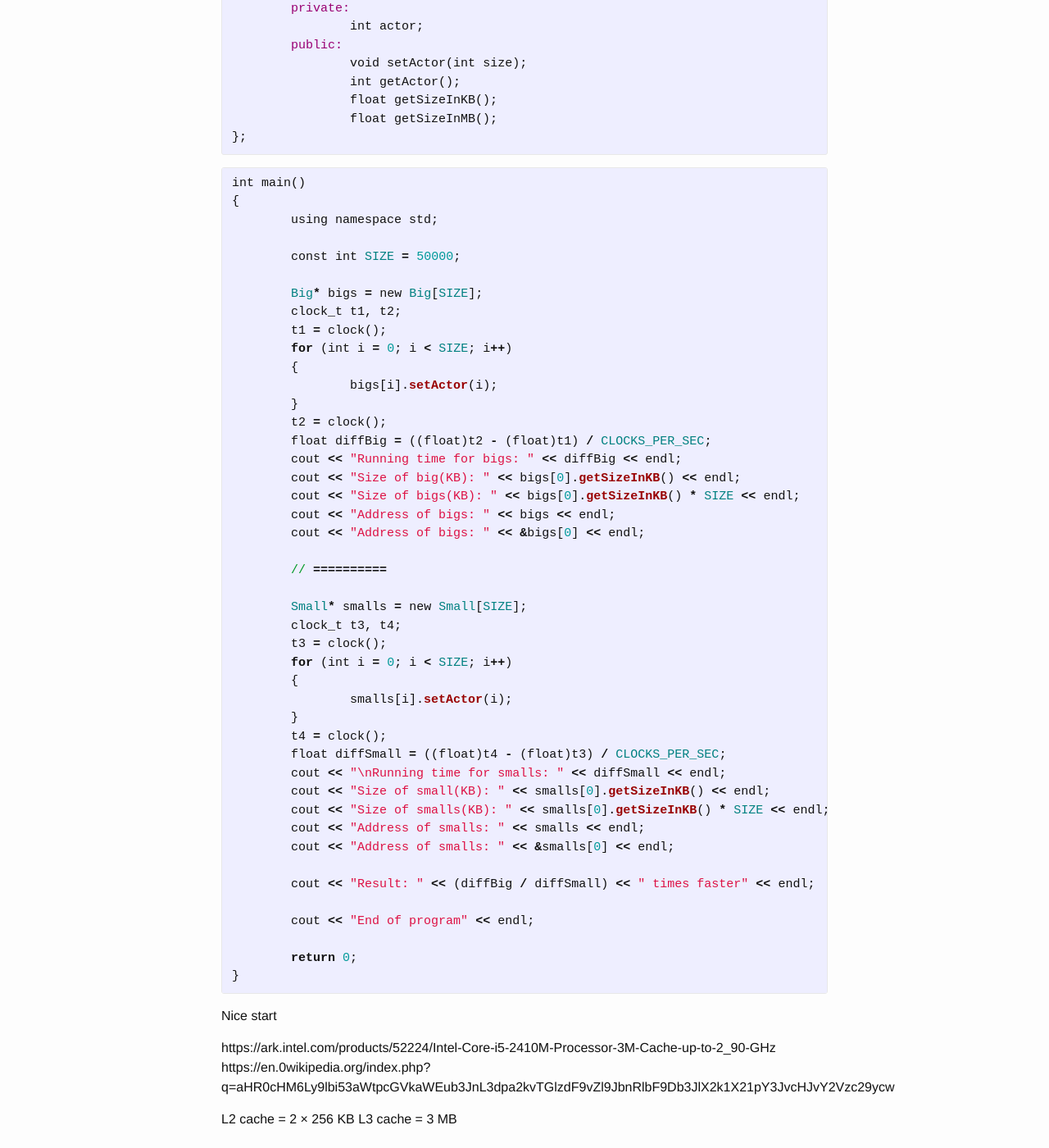
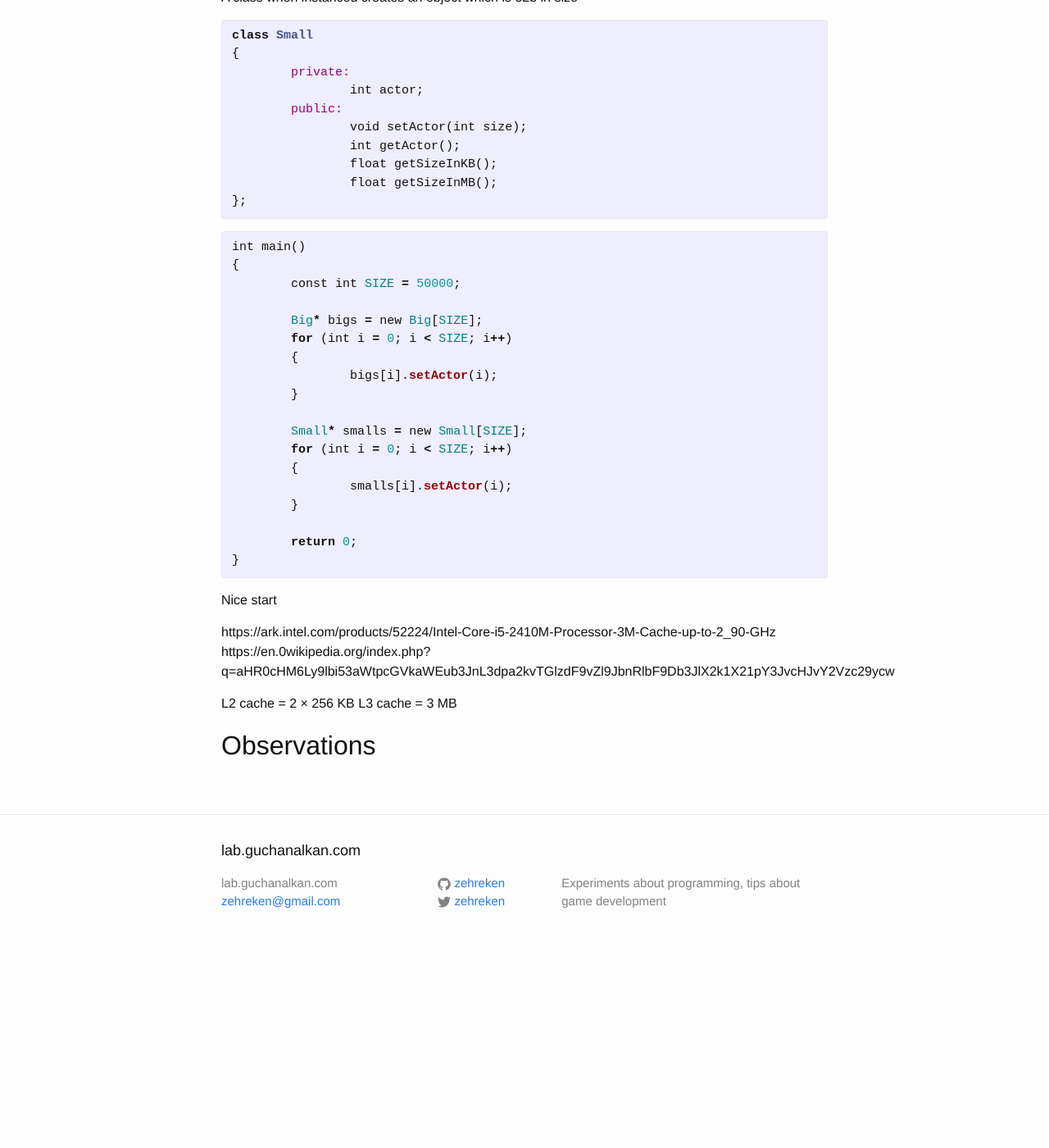
Before and after one commit to zehreken/zehreken.github.io, a Jekyll site: the page built from _posts/2017-06-08-cache-miss-and-data-locality.markdown, in a window 1280 px wide and 1400 px high, scrolled down 907 px. Shown: the whole window at 82% size. Built offline with Jekyll 4.4.1, drawn with Linux system fonts in a browser that asks for light colours; after the commit the page ends 2078 px from its top, so only the background shows below that; some of the changed text lies outside the part shown.

Commit message:
Update post

```diff
--- a/_posts/2017-06-08-cache-miss-and-data-locality.markdown
+++ b/_posts/2017-06-08-cache-miss-and-data-locality.markdown
@@ -9,6 +9,7 @@
 ## Why
 The reason for cache misses is bad data locality. Let's examine this simple code piece written in c++.
 
+A class when instanced creates an object which is 1MB in size
 {% highlight ruby %}
 class Big
 {
@@ -23,6 +24,7 @@
 };
 {% endhighlight %}
 
+A class when instanced creates an object which is 32b in size
 {% highlight ruby %}
 class Small
 {
@@ -39,45 +41,19 @@
 {% highlight ruby %}
 int main()
 {
-	using namespace std;
-
 	const int SIZE = 50000;
 
 	Big* bigs = new Big[SIZE];
-	clock_t t1, t2;
-	t1 = clock();
 	for (int i = 0; i < SIZE; i++)
 	{
 		bigs[i].setActor(i);
 	}
-	t2 = clock();
-	float diffBig = ((float)t2 - (float)t1) / CLOCKS_PER_SEC;
-	cout << "Running time for bigs: " << diffBig << endl;
-	cout << "Size of big(KB): " << bigs[0].getSizeInKB() << endl;
-	cout << "Size of bigs(KB): " << bigs[0].getSizeInKB() * SIZE << endl;
-	cout << "Address of bigs: " << bigs << endl;
-	cout << "Address of bigs: " << &bigs[0] << endl;
-
-	// ==========
 
 	Small* smalls = new Small[SIZE];
-	clock_t t3, t4;
-	t3 = clock();
 	for (int i = 0; i < SIZE; i++)
 	{
 		smalls[i].setActor(i);
 	}
-	t4 = clock();
-	float diffSmall = ((float)t4 - (float)t3) / CLOCKS_PER_SEC;
-	cout << "\nRunning time for smalls: " << diffSmall << endl;
-	cout << "Size of small(KB): " << smalls[0].getSizeInKB() << endl;
-	cout << "Size of smalls(KB): " << smalls[0].getSizeInKB() * SIZE << endl;
-	cout << "Address of smalls: " << smalls << endl;
-	cout << "Address of smalls: " << &smalls[0] << endl;
-
-	cout << "Result: " << (diffBig / diffSmall) << " times faster" << endl;
-
-	cout << "End of program" << endl;
 
 	return 0;
 }
```
